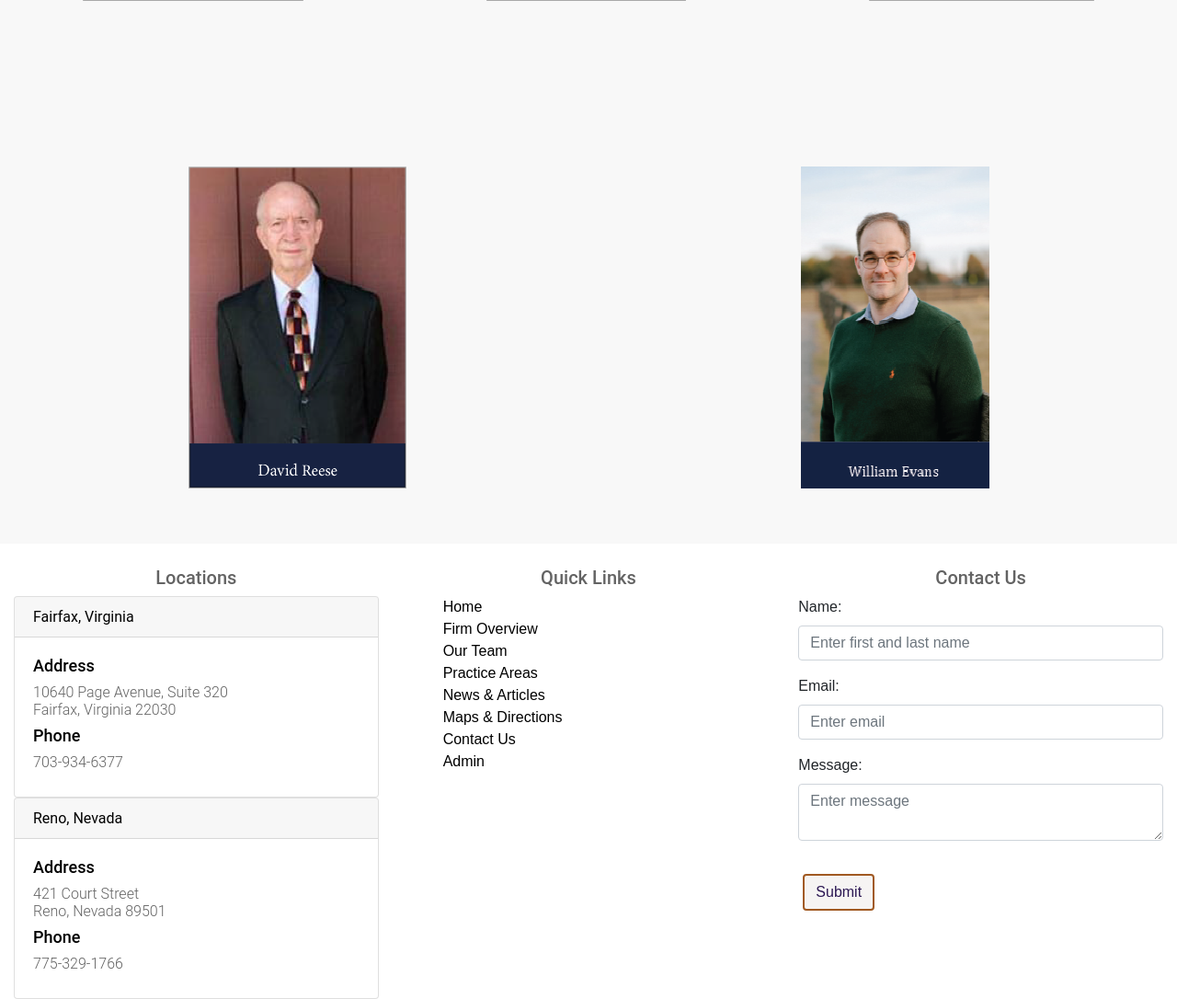
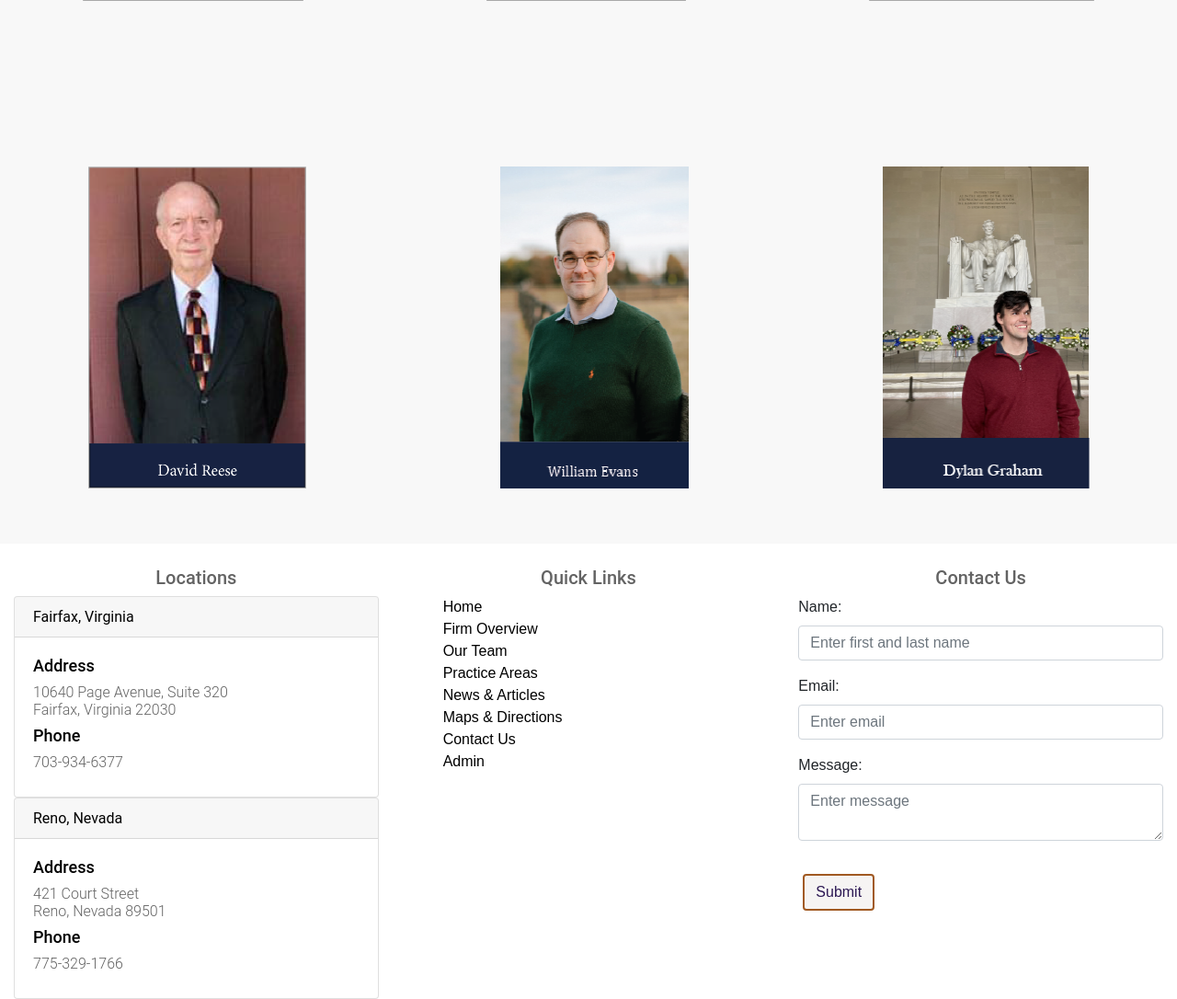
Before and after one commit to chrishwise/wise-law-firm-website, a Flask app: page /our-team in a window 1280 px wide. Shown: the part 682-1768 px from the top of the page at 92% size. Run offline with Flask 2, Linux system fonts and the light colour scheme; some libraries are stand-ins or nearby versions.

Commit message:
added dylan graham

```diff
--- a/website/templates/our-team.html
+++ b/website/templates/our-team.html
@@ -29,6 +29,9 @@
             <a class="a-card" href="/william-evans">
 				<div class="a-card-image"><img src="{{ url_for('static', filename='william-evans.png') }}" alt="William Evans" height = "350" width = "205"></div>
 			</a>
+            <a class="a-card" href="/dylan-graham">
+				<div class="a-card-image"><img src="{{ url_for('static', filename='dylan-graham.png') }}" alt="Dylan Graham" height = "350" width = "225"></div>
+			</a>
 		</section>
 	</div>
 </div>
```
Also changed, not shown: website/static/dylan-graham.png (added).
